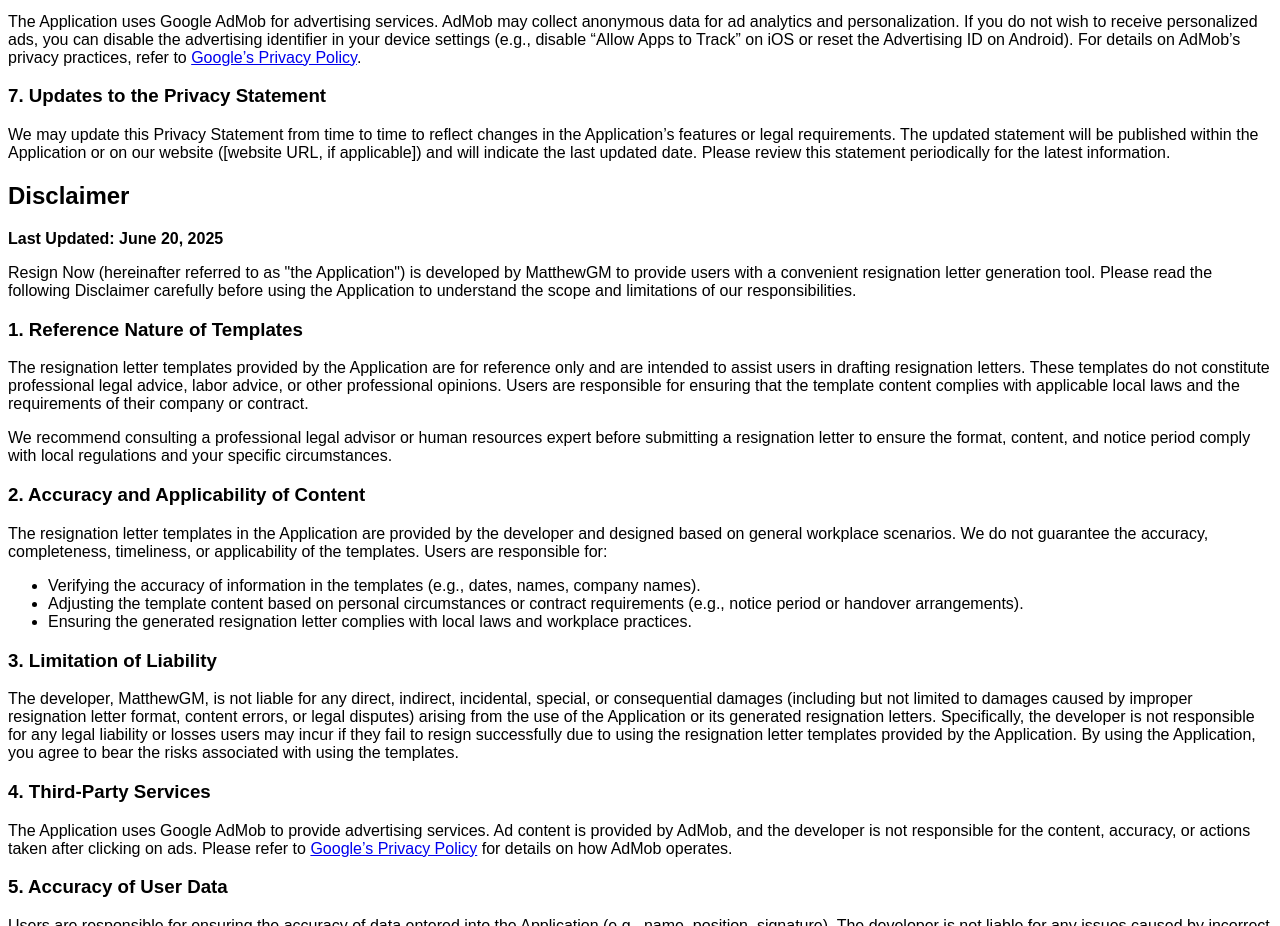
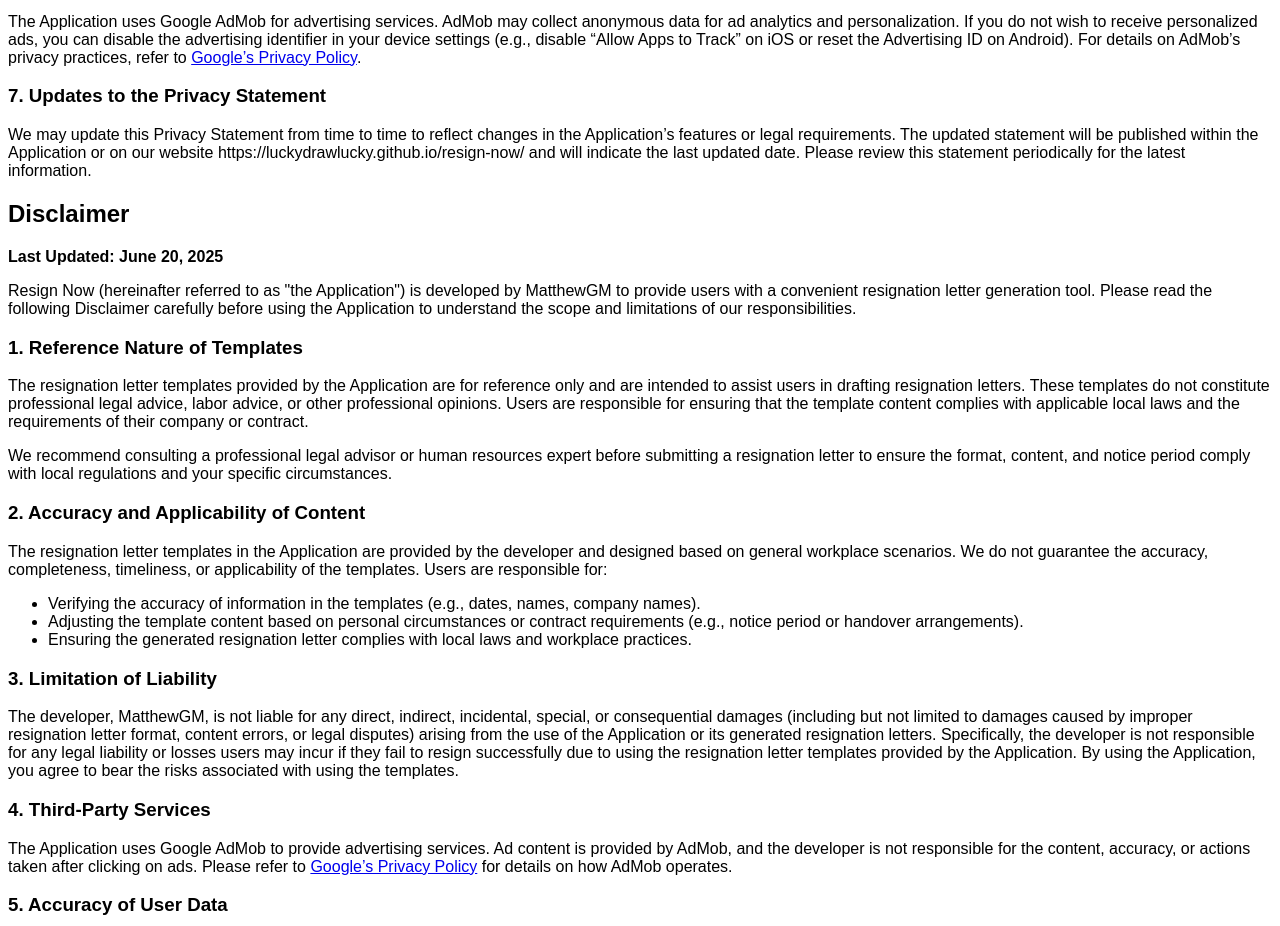
Before and after one commit to luckydrawlucky/resign-now, a plain HTML site: page index.html in a window 1280 px wide. Shown: the part 1740-2666 px from the top of the page. Drawn offline with Linux system fonts and the light colour scheme.

Commit message:
Update index.html

```diff
--- a/index.html
+++ b/index.html
@@ -88,7 +88,7 @@
     <p>The Application uses Google AdMob for advertising services. AdMob may collect anonymous data for ad analytics and personalization. If you do not wish to receive personalized ads, you can disable the advertising identifier in your device settings (e.g., disable “Allow Apps to Track” on iOS or reset the Advertising ID on Android). For details on AdMob’s privacy practices, refer to <a href="https://policies.google.com/privacy">Google’s Privacy Policy</a>.</p>
 
     <h3>7. Updates to the Privacy Statement</h3>
-    <p>We may update this Privacy Statement from time to time to reflect changes in the Application’s features or legal requirements. The updated statement will be published within the Application or on our website ([website URL, if applicable]) and will indicate the last updated date. Please review this statement periodically for the latest information.</p>
+    <p>We may update this Privacy Statement from time to time to reflect changes in the Application’s features or legal requirements. The updated statement will be published within the Application or on our website https://luckydrawlucky.github.io/resign-now/ and will indicate the last updated date. Please review this statement periodically for the latest information.</p>
 
     <h2>Disclaimer</h2>
     <p><strong>Last Updated: June 20, 2025</strong></p>
```
